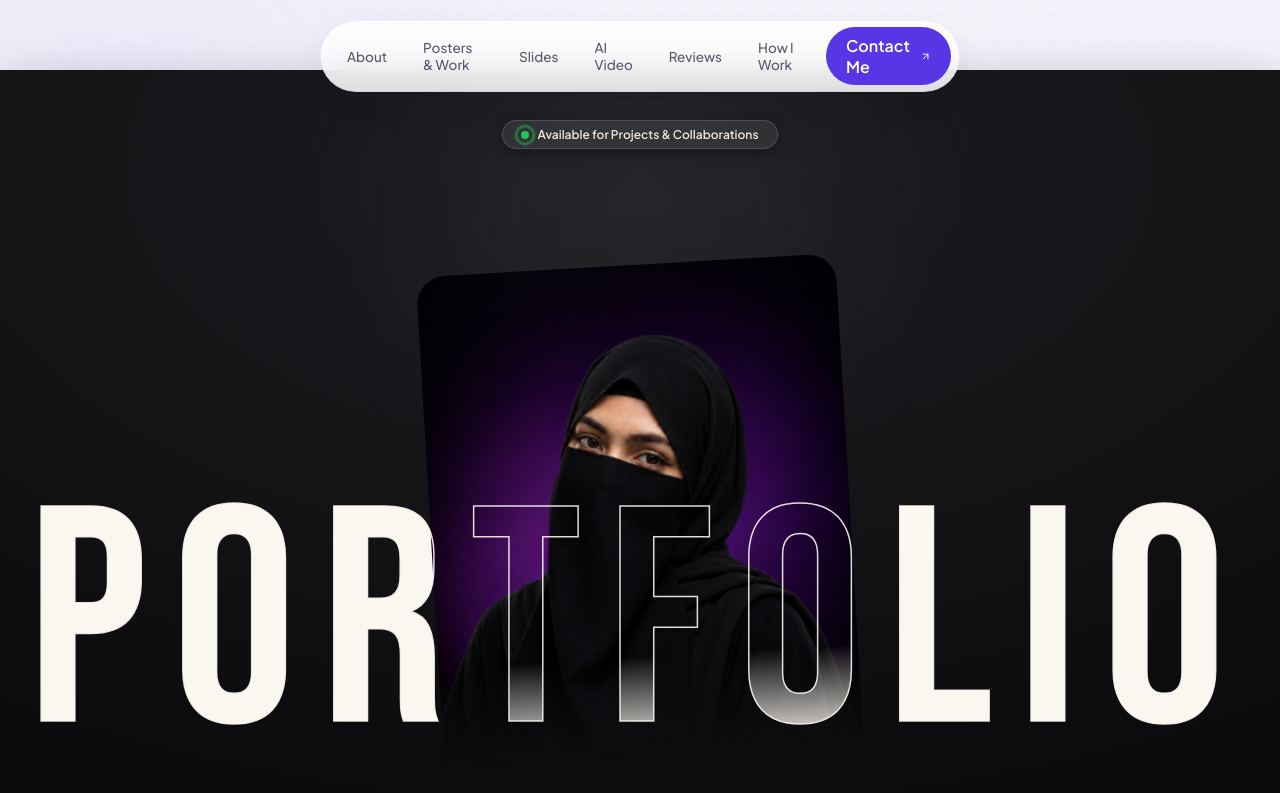
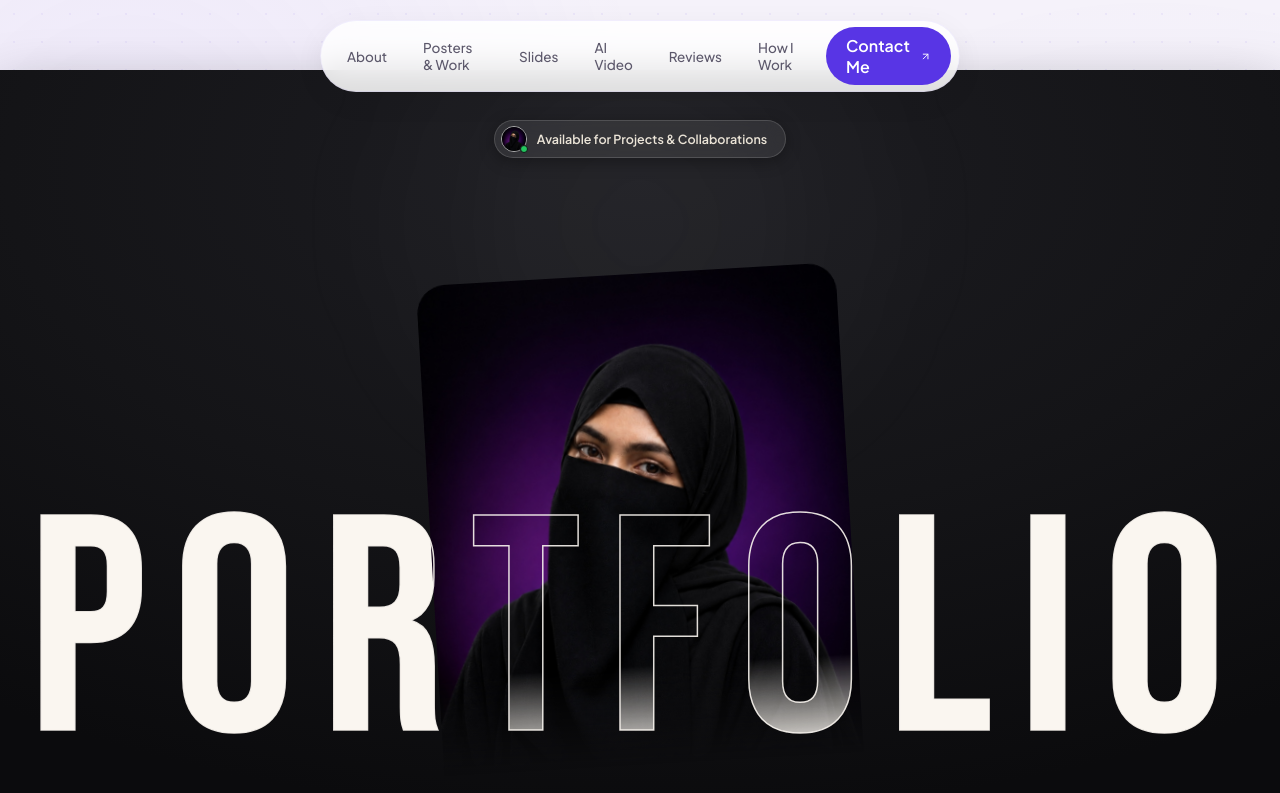
Before and after one commit to uroojfatima18/desgin-portfolio, a Next.js app: page / in a window 1280 px wide. Shown: the top 793 px of the page. Built offline with nearby package versions, Linux system fonts and the light colour scheme.

Commit message:
feat: add avatar to notification pill and set site favicon, polish testimonials heading

```diff
--- a/src/app/layout.tsx
+++ b/src/app/layout.tsx
@@ -23,6 +23,7 @@ export default function RootLayout({
     <html lang="en">
       <head>
         <meta name="viewport" content="width=device-width, initial-scale=1.0" />
+        <link rel="icon" href="/assets/urooj.jpg" type="image/jpeg" />
       </head>
       <body>
         <Navbar />
--- a/src/app/page.tsx
+++ b/src/app/page.tsx
@@ -51,7 +51,7 @@ export default function HomePage() {
       <section id="about" className="cinematic-hero-section">
         <div className="cinematic-hero-glow" />
 
-        {/* Status Pill Badge */}
+        {/* Status Pill Badge with Profile Avatar */}
         <motion.div
           initial={{ opacity: 0, y: -16 }}
           animate={{ opacity: 1, y: 0 }}
@@ -61,20 +61,47 @@ export default function HomePage() {
             zIndex: 10,
             display: "inline-flex",
             alignItems: "center",
-            gap: "8px",
-            padding: "6px 18px",
+            gap: "10px",
+            padding: "5px 18px 5px 6px",
             borderRadius: "var(--radius-full)",
             background: "rgba(255, 255, 255, 0.08)",
             border: "1px solid rgba(255, 255, 255, 0.15)",
             backdropFilter: "blur(10px)",
-            fontSize: "12px",
+            fontSize: "12.5px",
             fontWeight: 600,
             color: "#ECE5D8",
             marginBottom: "16px",
             boxShadow: "0 4px 16px rgba(0,0,0,0.3)",
           }}
         >
-          <span className="pulse-dot" />
+          {/* Avatar with live green indicator */}
+          <div style={{ position: "relative", width: "26px", height: "26px", flexShrink: 0 }}>
+            {/* eslint-disable-next-line @next/next/no-img-element */}
+            <img
+              src="/assets/urooj.jpg"
+              alt="Urooj Fatima"
+              style={{
+                width: "100%",
+                height: "100%",
+                borderRadius: "50%",
+                objectFit: "cover",
+                objectPosition: "center top",
+                border: "1.5px solid rgba(255, 255, 255, 0.6)",
+              }}
+            />
+            <span
+              style={{
+                position: "absolute",
+                bottom: "-1px",
+                right: "-1px",
+                width: "8px",
+                height: "8px",
+                borderRadius: "50%",
+                backgroundColor: "var(--accent-green)",
+                border: "1.5px solid #141417",
+              }}
+            />
+          </div>
           <span>Available for Projects &amp; Collaborations</span>
         </motion.div>
 
```
